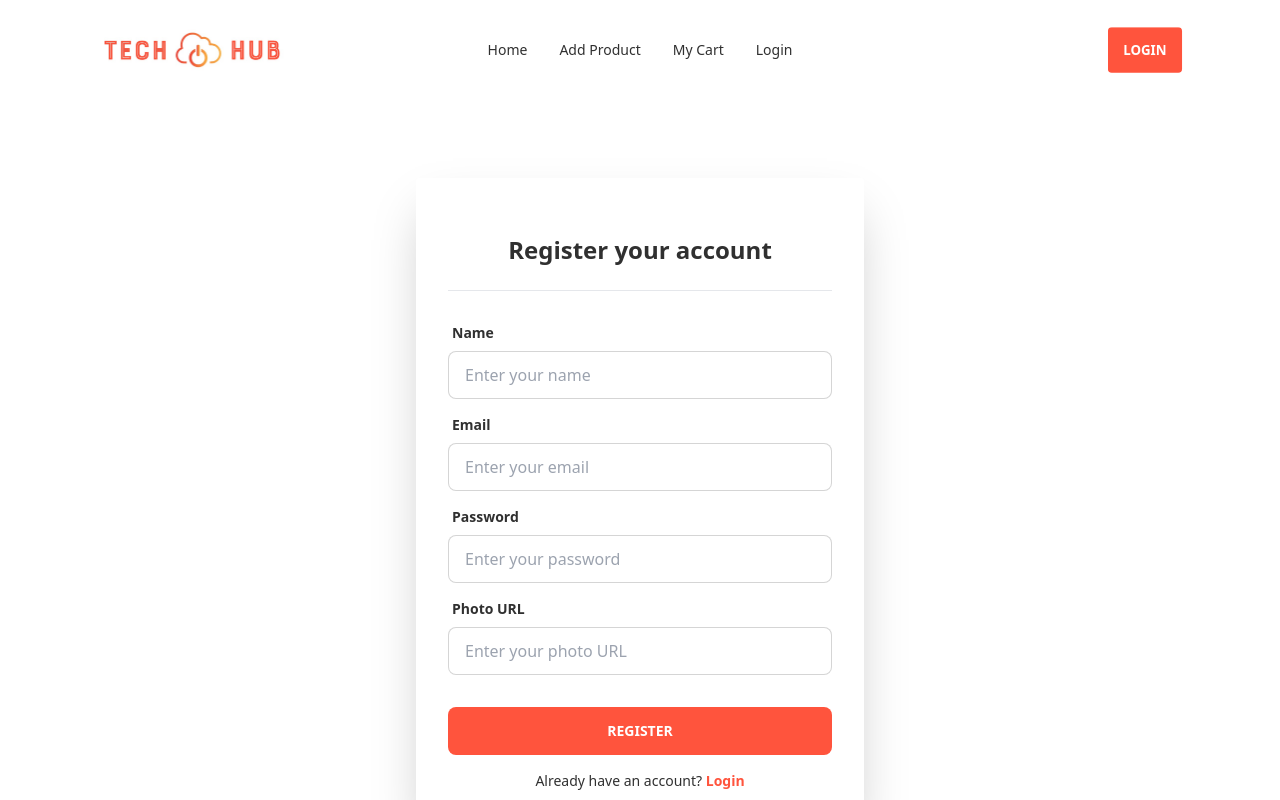
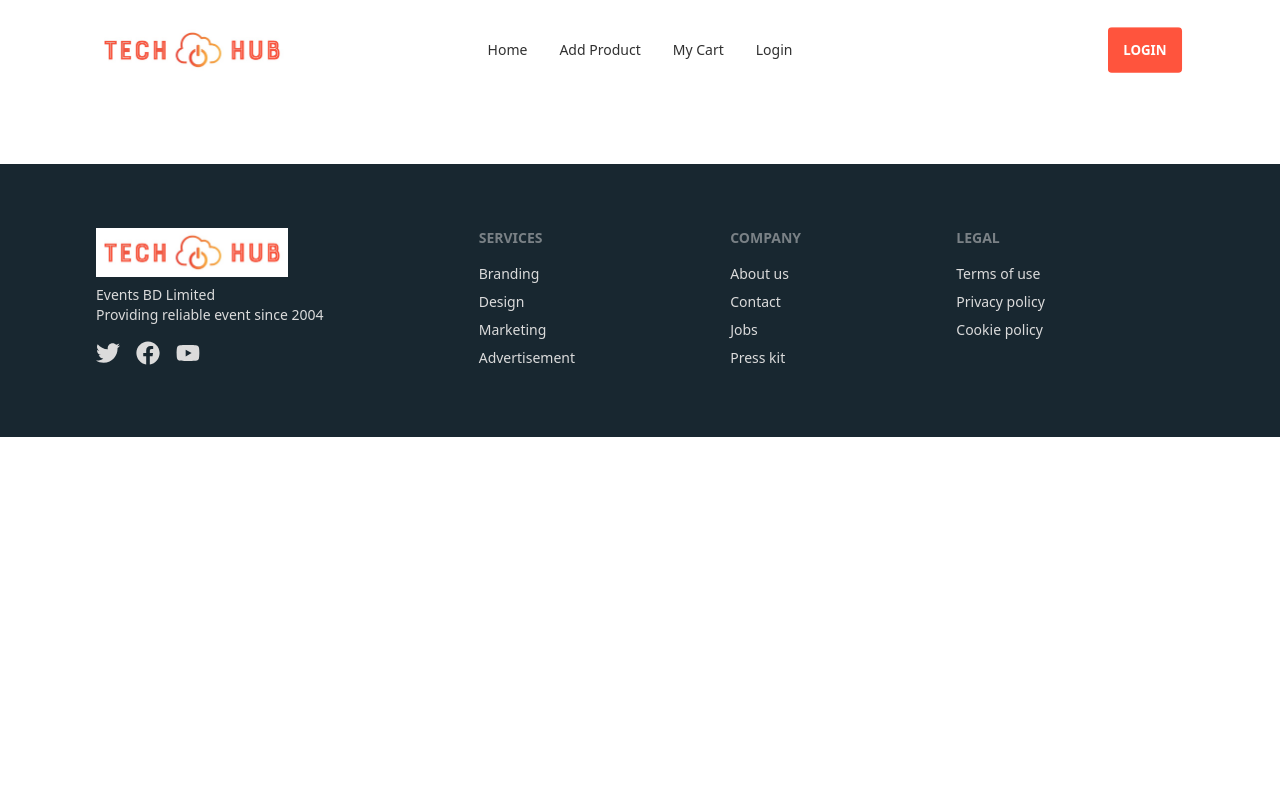
Before and after one commit to Rahad-Ullah/Tech-Hub-client, a React (Vite) app: page /register in a window 1280 px wide. Shown: the top 800 px of the page. Built offline with nearby package versions, Linux system fonts and the light colour scheme; no server answers.

Commit message:
Firebase Login and Register authentication has been implemented successfully

```diff
--- a/src/Pages/Register/Register.jsx
+++ b/src/Pages/Register/Register.jsx
@@ -17,6 +17,17 @@ const Register = () => {
         const photo_url = form.get('photo-url')
         console.log(name, email, password, photo_url)
 
+        // password length validation
+        if(password.length < 6){
+            alert("Password must be at least 6 character")
+            return;
+        }
+        else if(!/[A-Z]/.test(password)){
+            alert('Password must have at least one capital letter')
+            return;
+        }
+
+
         creatUser(email, password)
         .then(() => {
             alert("Registration Successful")
@@ -28,55 +39,7 @@ const Register = () => {
 
     return (
         <div className="">
-            <div className=" max-w-6xl mx-auto px-4 md:px-6 lg:px-8">
-                <div className="hero min-h-screen py-16">
-                    <div className="hero-content w-full p-0">
-                        <div className="card flex-shrink-0 w-full max-w-md shadow-2xl bg-base-100 rounded">
-                        <form onSubmit={handleRegister} className="card-body">
-                            <h2 className="text-2xl text-center font-bold py-6 border-b">Register your account</h2>
 
-                            {/* Name */}
-                            <div className="form-control mt-4">
-                                <label className="label">
-                                    <span className="label-text font-semibold">Name</span>
-                                </label>
-                                <input type="text" name="name" placeholder="Enter your name" className="input input-bordered" required/>
-                            </div>
-
-                            {/* Email */}
-                            <div className="form-control">
-                            <label className="label">
-                                <span className="label-text font-semibold">Email </span>
-                            </label>
-                            <input type="email" name="email" placeholder="Enter your email" className="input input-bordered" required />
-                            </div>
-
-                            {/* Password */}
-                            <div className="form-control">
-                                <label className="label">
-                                    <span className="label-text font-semibold">Password</span>
-                                </label>
-                                <input type="password" name="password" placeholder="Enter your password" className="input input-bordered" required />
-                            </div>
-
-                            {/* Photo URL */}
-                            <div className="form-control">
-                                <label className="label">
-                                    <span className="label-text font-semibold">Photo URL</span>
-                                </label>
-                                <input type="text" name="photo-url" placeholder="Enter your photo URL" className="input input-bordered" />
-                            </div>
-
-                            {/* Register Button */}
-                            <div className="form-control mt-6">
-                                <button className="btn btn-neutral bg-primary border-none text-white">Register</button>
-                            </div>
-                            <p className="text-sm mt-2 text-center">Already have an account? <Link to={"/login"} className="text-primary link-hover font-semibold">Login</Link></p>
-                        </form>
-                        </div>
-                    </div>
-                </div>
-            </div>
         </div>
     );
 };
```
